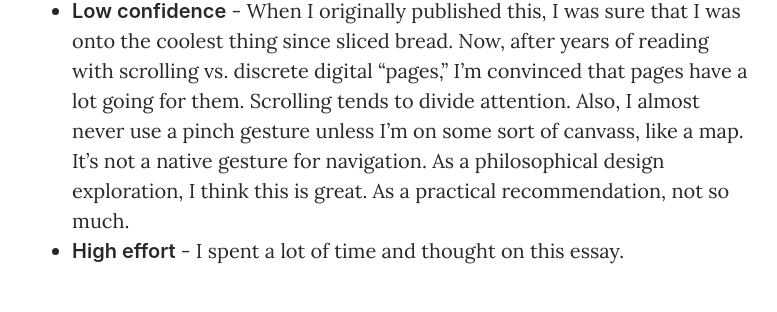
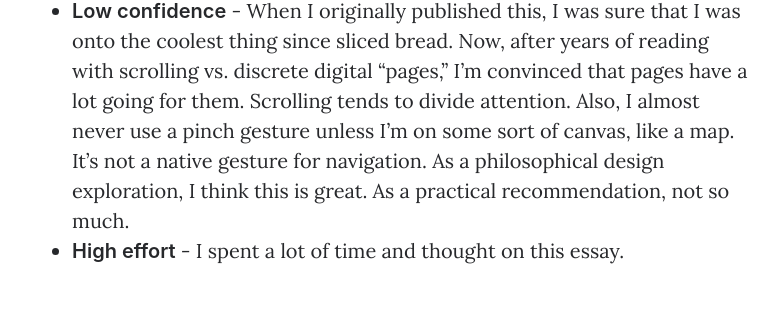
Before and after one commit to natelistrom/natelistrom.github.io, a Jekyll site: the page built from _posts/2015-04-10-navigating-digital-books.md, in a window 1280 px wide and 900 px high, scrolled down 11232 px. Shown: the part 416-728 px from the top of the window, without its empty margins (248-1025 px from the left). Built offline with Jekyll 4.4.1, drawn with Linux system fonts in a browser that asks for light colours.

Commit message:
Fix typo

```diff
--- a/_posts/2015-04-10-navigating-digital-books.md
+++ b/_posts/2015-04-10-navigating-digital-books.md
@@ -167,5 +167,5 @@ A lot of the inspiration behind this post came from [Craig Mod](http://craigmod.
 
 [Digital gardening](https://maggieappleton.com/garden-history) status:
 
-- <strong>Low confidence</strong> - When I originally published this, I was sure that I was onto the coolest thing since sliced bread. Now, after years of reading with scrolling vs. discrete digital "pages," I'm convinced that pages have a lot going for them. Scrolling tends to divide attention. Also, I almost never use a pinch gesture unless I'm on some sort of canvass, like a map. It's not a native gesture for navigation. As a philosophical design exploration, I think this is great. As a practical recommendation, not so much.
+- <strong>Low confidence</strong> - When I originally published this, I was sure that I was onto the coolest thing since sliced bread. Now, after years of reading with scrolling vs. discrete digital "pages," I'm convinced that pages have a lot going for them. Scrolling tends to divide attention. Also, I almost never use a pinch gesture unless I'm on some sort of canvas, like a map. It's not a native gesture for navigation. As a philosophical design exploration, I think this is great. As a practical recommendation, not so much.
 - <strong>High effort</strong> - I spent a lot of time and thought on this essay.
```
